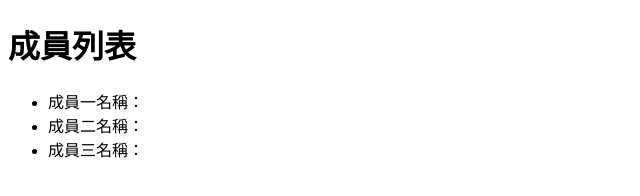
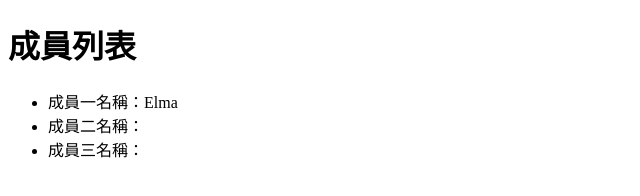
Before and after one commit to elma-yo/jsTask4, a plain HTML site: page index.html in a window 1280 px wide. Shown: the full height of the page, 0-640 px from the left. Drawn offline with Linux system fonts and the light colour scheme.

Commit message:
修改成員一名稱

```diff
--- a/index.html
+++ b/index.html
@@ -8,7 +8,7 @@
 <body>
     <h1>成員列表</h1>
     <ul>
-        <li>成員一名稱：</li>
+        <li>成員一名稱：Elma</li>
         <li>成員二名稱：</li>
         <li>成員三名稱：</li>
     </ul>
```
